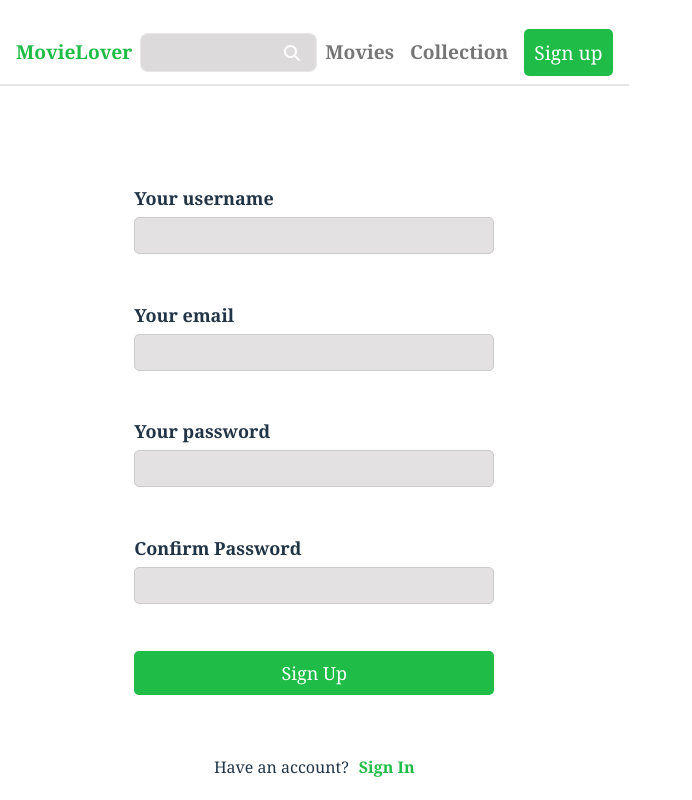
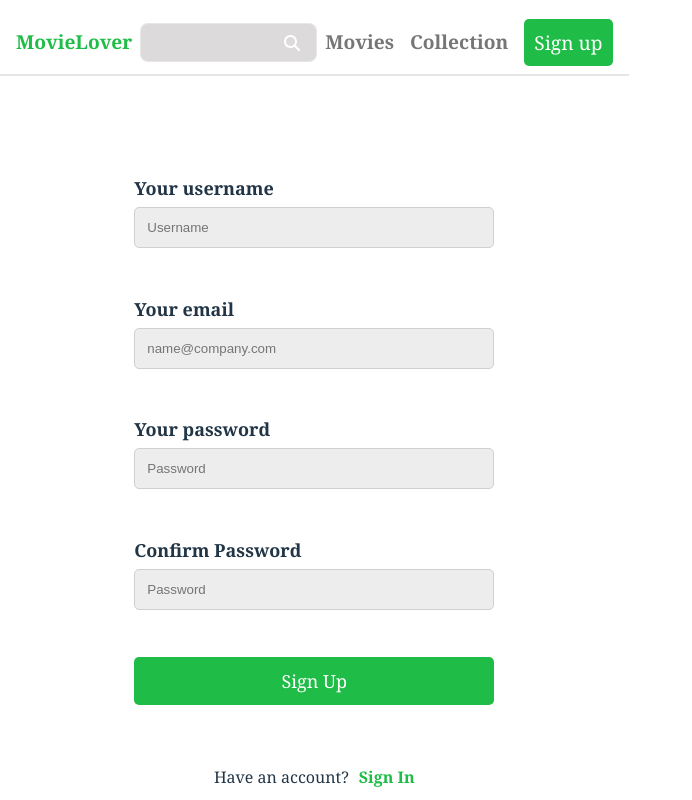
Before and after one commit to JennyZhong2022/movie-reviewer, a React (Vite) app in the folder Client/: page /sign-up in a window 1280 px wide. Shown: the whole page, without its empty margins (0-692 px from the left). Built offline with nearby package versions, Linux system fonts and the light colour scheme.

Commit message:
sign up page validation

```diff
--- a/Client/src/pages/SignUp/SignUp.jsx
+++ b/Client/src/pages/SignUp/SignUp.jsx
@@ -14,12 +14,31 @@ const SignUp = () => {
   console.log(errors);
   isSubmitSuccessful && reset();
 
+  const onSubmit = async (data) => {
+    try {
+      const res = await fetch("/api/auth/signup", {
+        method: "POST",
+        headers: { "Content-Type": "application/json" },
+        body: JSON.stringify(data),
+      });
+      const result = await res.json();
+      if (result.success === false) {
+        return result.message;
+      }
+    } catch (error) {}
+  };
+
   return (
     <div className={styles.signUpPage}>
-      <form className={styles.form}>
+      <form className={styles.form} onSubmit={handleSubmit(onSubmit)}>
         <div className={styles.field}>
           <label htmlFor="usernameInput">Your username</label>
-          <input id="usernameInput" type="text" {...register("username")} />
+          <input
+            id="usernameInput"
+            type="text"
+            {...register("username")}
+            placeholder="Username"
+          />
           <small className={styles.error_text}>
             {errors?.username?.message ?? "\u00A0"}
           </small>
@@ -27,7 +46,12 @@ const SignUp = () => {
 
         <div className={styles.field}>
           <label htmlFor="emailInput">Your email</label>
-          <input id="emailInput" type="email" {...register("email")} />
+          <input
+            id="emailInput"
+            type="email"
+            {...register("email")}
+            placeholder="name@company.com"
+          />
           <small className={styles.error_text}>
             {errors?.email?.message ?? "\u00A0"}
           </small>
@@ -35,7 +59,12 @@ const SignUp = () => {
 
         <div className={styles.field}>
           <label htmlFor="passwordInput">Your password</label>
-          <input id="passwordInput" type="password" {...register("password")} />
+          <input
+            id="passwordInput"
+            type="password"
+            {...register("password")}
+            placeholder="Password"
+          />
           <small className={styles.error_text}>
             {errors?.password?.message ?? "\u00A0"}
           </small>
@@ -47,6 +76,7 @@ const SignUp = () => {
             id="passwordConfirm"
             type="password"
             {...register("passwordConfirm")}
+            placeholder="Password"
           />
           <small className={styles.error_text}>
             {errors?.passwordConfirm?.message ?? "\u00A0"}
--- a/Client/src/pages/SignUp/SignUp.module.css
+++ b/Client/src/pages/SignUp/SignUp.module.css
@@ -1 +1 @@
-.signUpPage{margin-top:5rem;font-family:Cambria,Cochin,Georgia,Times,"Times New Roman",serif}.signUpPage .form{max-width:400px;margin:0 auto;padding:20px;border-radius:5px;font-size:large}.signUpPage .form .field{margin-bottom:20px}.signUpPage .form .field label{display:block;margin-bottom:5px;font-weight:bold}.signUpPage .form .field input{width:100%;padding:10px;border:1px solid #ccc;border-radius:5px;box-sizing:border-box;background-color:#e3e1e1}.signUpPage .form .field small{display:block;margin-top:5px;color:red}.signUpPage .form button{width:100%;padding:10px;background-color:#1fbd47;color:#fff;border:none;border-radius:5px;cursor:pointer}.signUpPage .form button:hover{background-color:#189137}.signUpPage .signUpField{text-align:center;margin-top:20px}.signUpPage .signUpField span{margin-right:10px}.signUpPage .signUpField a{color:#1fbd47;text-decoration:none;font-weight:bold}.signUpPage .signUpField a:hover{text-decoration:underline}
+.signUpPage{margin-top:5rem;font-family:Cambria,Cochin,Georgia,Times,"Times New Roman",serif}.signUpPage .form{max-width:400px;margin:0 auto;padding:20px;border-radius:5px;font-size:large}.signUpPage .form .field{margin-bottom:20px}.signUpPage .form .field label{display:block;margin-bottom:5px;font-weight:bold}.signUpPage .form .field input{width:100%;padding:12px;border:1px solid #d1cfcf;border-radius:5px;box-sizing:border-box;background-color:#ededed}.signUpPage .form .field small{display:block;margin-top:5px;color:red}.signUpPage .form button{width:100%;padding:12px;background-color:#1fbd47;color:#fff;border:none;border-radius:5px;cursor:pointer}.signUpPage .form button:hover{background-color:#189137}.signUpPage .signUpField{text-align:center;margin-top:20px}.signUpPage .signUpField span{margin-right:10px}.signUpPage .signUpField a{color:#1fbd47;text-decoration:none;font-weight:bold}.signUpPage .signUpField a:hover{text-decoration:underline}
--- a/Client/src/pages/SignUp/Signup.module.scss
+++ b/Client/src/pages/SignUp/Signup.module.scss
@@ -2,9 +2,10 @@
 
 $form-padding: 20px;
 $form-border-radius: 5px;
-$input-padding: 10px;
+$input-padding: 12px;
 $input-border-radius: 5px;
-$input-border: 1px solid #ccc;
+$input-border: 1px solid #d1cfcf;
+$input-background: #ededed;
 $button-background: #1fbd47;
 $button-color: #fff;
 $error-color: #ff0000;
@@ -35,7 +36,7 @@ $error-color: #ff0000;
         border: $input-border;
         border-radius: $input-border-radius;
         box-sizing: border-box;
-        background-color: #e3e1e1;
+        background-color: $input-background;
       }
 
       small {
--- a/Client/vite.config.js
+++ b/Client/vite.config.js
@@ -1,7 +1,16 @@
-import { defineConfig } from 'vite'
-import react from '@vitejs/plugin-react-swc'
+import { defineConfig } from "vite";
+import react from "@vitejs/plugin-react-swc";
 
 // https://vitejs.dev/config/
 export default defineConfig({
+  // PROXY TO CONNECT BACKEND AND FRONTEND
+  server: {
+    proxy: {
+      "/api": {
+        target: "http://localhost:3000",
+        secure: false,
+      },
+    },
+  },
   plugins: [react()],
-})
+});
```
